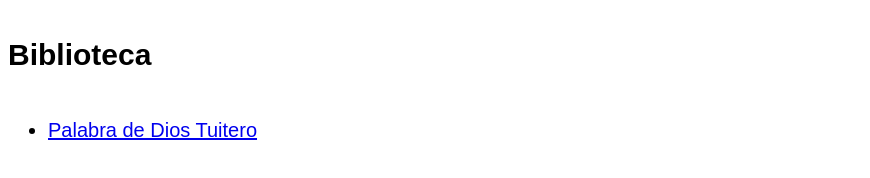
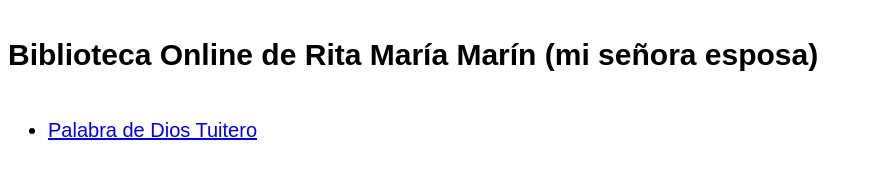
Before and after one commit to kruxty/lib, a plain HTML site: page index.html in a window 1280 px wide. Shown: the whole page, without its empty margins (0-870 px from the left). Drawn offline with Linux system fonts and the light colour scheme.

Commit message:
Update heading to include full title and author

```diff
--- a/index.html
+++ b/index.html
@@ -2,7 +2,7 @@
 <html>
 <head><meta charset="utf-8"><title>Mis Libros</title></head>
 <body style="font-family: sans-serif; font-size: 20px; line-height: 2;">
-  <h2>Biblioteca</h2>
+  <h2>Biblioteca Online de Rita María Marín (mi señora esposa)</h2>
   <ul>
     <li><a href="Palabra_de_Dios_tuitero_diostuitero.mobi" download="Palabra_de_Dios_tuitero_diostuitero.mobi">Palabra de Dios Tuitero</a></li>
   </ul>
```
